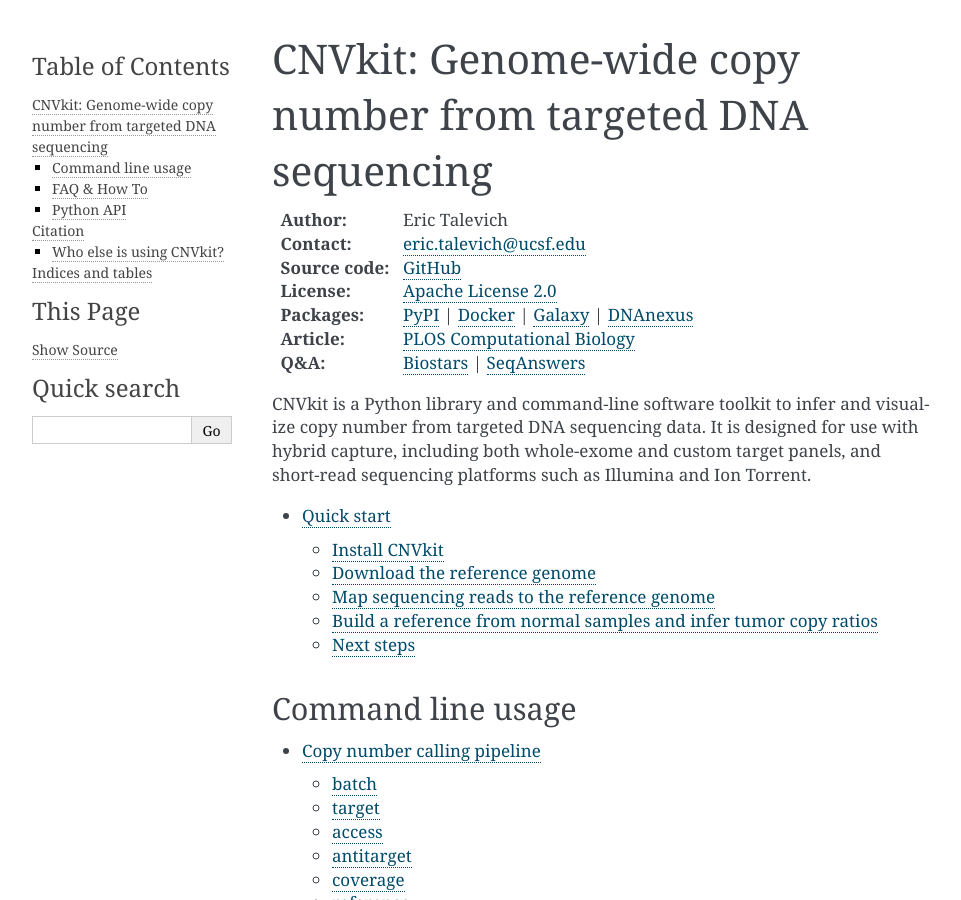
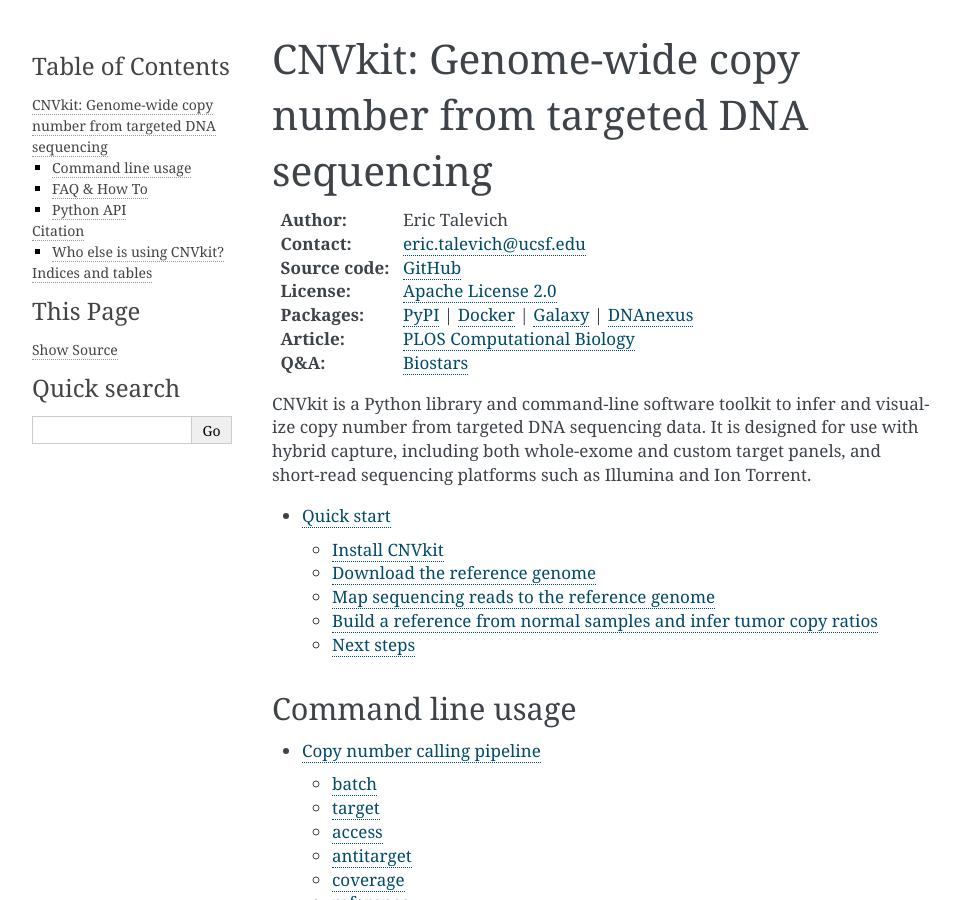
Before and after one commit to etal/cnvkit, a Sphinx documentation site: the page built from doc/index.rst, in a window 1280 px wide and 900 px high. Shown: the whole window, without its empty margins (148-1109 px from the left). Built offline with Sphinx 7.4.7, drawn with Linux system fonts in a browser that asks for light colours.

Commit message:
Bump version to 0.8.2.dev0.
doc: Remove the link to SeqAnswers; that thread is ancient and inactive.

```diff
--- a/cnvlib/_version.py
+++ b/cnvlib/_version.py
@@ -1 +1 @@
-__version__ = "0.8.1"
+__version__ = "0.8.2.dev0"
--- a/doc/index.rst
+++ b/doc/index.rst
@@ -7,7 +7,7 @@
 :License: `Apache License 2.0 <http://www.apache.org/licenses/LICENSE-2.0>`_
 :Packages: `PyPI <https://pypi.python.org/pypi/CNVkit>`_ | `Docker <https://hub.docker.com/r/etal/cnvkit/>`_ | `Galaxy <https://testtoolshed.g2.bx.psu.edu/view/etal/cnvkit>`_ | `DNAnexus <https://platform.dnanexus.com/app/cnvkit_batch>`_
 :Article: `PLOS Computational Biology <http://dx.doi.org/10.1371/journal.pcbi.1004873>`_
-:Q&A: `Biostars <https://www.biostars.org/t/CNVkit/>`_ | `SeqAnswers <http://seqanswers.com/forums/showthread.php?t=47910>`_
+:Q&A: `Biostars <https://www.biostars.org/t/CNVkit/>`_
 
 
 CNVkit is a Python library and command-line software toolkit to infer and
```
